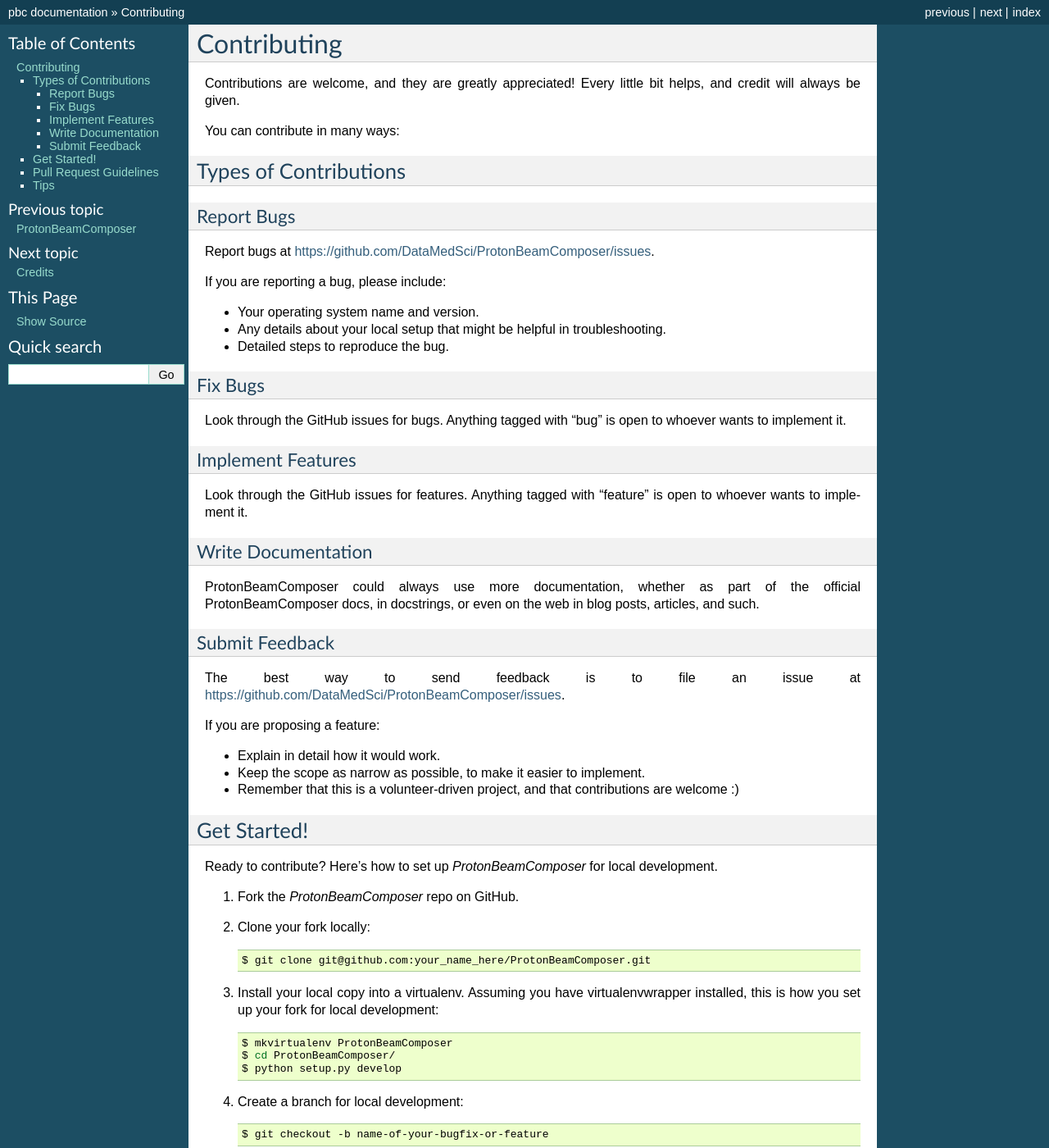
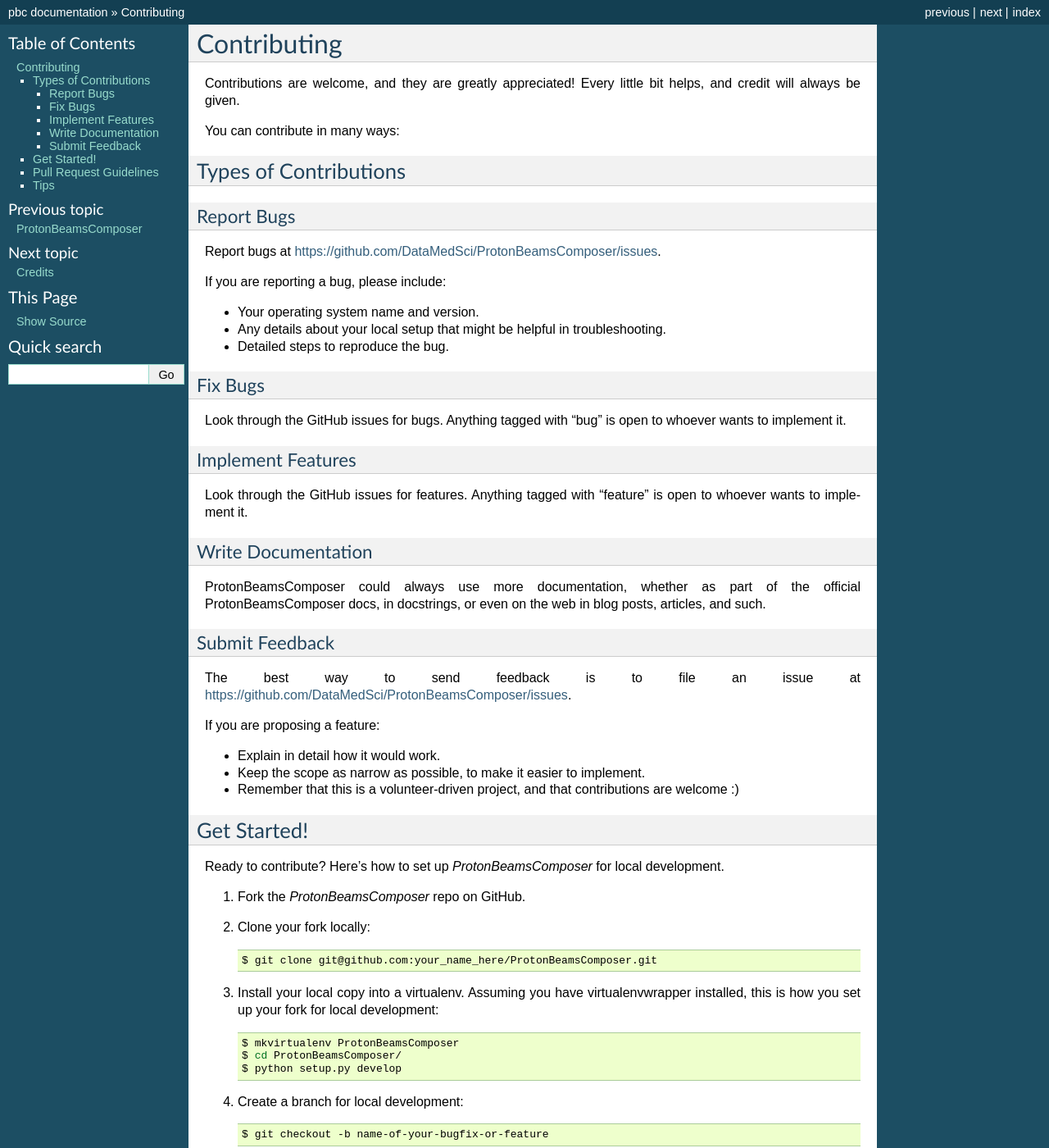
Before and after one commit to DataMedSci/ProtonBeamsComposer, a Sphinx documentation site: the page built from docs/contributing.rst, in a window 1280 px wide and 1400 px high. Shown: the whole window at 82% size. Built offline with Sphinx 7.4.7, drawn with Linux system fonts in a browser that asks for light colours; some of the changed text lies outside the part shown.

Commit message:
Some spelling fixes

```diff
--- a/CONTRIBUTING.rst
+++ b/CONTRIBUTING.rst
@@ -15,7 +15,7 @@
 Report Bugs
 ~~~~~~~~~~~
 
-Report bugs at https://github.com/DataMedSci/ProtonBeamComposer/issues.
+Report bugs at https://github.com/DataMedSci/ProtonBeamsComposer/issues.
 
 If you are reporting a bug, please include:
 
@@ -38,14 +38,14 @@
 Write Documentation
 ~~~~~~~~~~~~~~~~~~~
 
-ProtonBeamComposer could always use more documentation, whether as part of the
-official ProtonBeamComposer docs, in docstrings, or even on the web in blog posts,
+ProtonBeamsComposer could always use more documentation, whether as part of the
+official ProtonBeamsComposer docs, in docstrings, or even on the web in blog posts,
 articles, and such.
 
 Submit Feedback
 ~~~~~~~~~~~~~~~
 
-The best way to send feedback is to file an issue at https://github.com/DataMedSci/ProtonBeamComposer/issues.
+The best way to send feedback is to file an issue at https://github.com/DataMedSci/ProtonBeamsComposer/issues.
 
 If you are proposing a feature:
 
@@ -57,17 +57,17 @@
 Get Started!
 ------------
 
-Ready to contribute? Here's how to set up `ProtonBeamComposer` for local development.
+Ready to contribute? Here's how to set up `ProtonBeamsComposer` for local development.
 
-1. Fork the `ProtonBeamComposer` repo on GitHub.
+1. Fork the `ProtonBeamsComposer` repo on GitHub.
 2. Clone your fork locally::
 
-    $ git clone git@github.com:your_name_here/ProtonBeamComposer.git
+    $ git clone git@github.com:your_name_here/ProtonBeamsComposer.git
 
 3. Install your local copy into a virtualenv. Assuming you have virtualenvwrapper installed, this is how you set up your fork for local development::
 
-    $ mkvirtualenv ProtonBeamComposer
-    $ cd ProtonBeamComposer/
+    $ mkvirtualenv ProtonBeamsComposer
+    $ cd ProtonBeamsComposer/
     $ python setup.py develop
 
 4. Create a branch for local development::
@@ -78,7 +78,7 @@
 
 5. When you're done making changes, check that your changes pass flake8 and the tests, including testing other Python versions with tox::
 
-    $ flake8 ProtonBeamComposer tests
+    $ flake8 ProtonBeamsComposer tests
     $ python setup.py test
     $ tox
 
@@ -102,7 +102,7 @@
    your new functionality into a function with a docstring, and add the
    feature to the list in README.rst.
 3. The pull request should work for Python 2.6, 2.7, 3.3, 3.4 and 3.5, and for PyPy. Check
-   https://travis-ci.org/DataMedSci/ProtonBeamComposer/pull_requests
+   https://travis-ci.org/DataMedSci/ProtonBeamsComposer/pull_requests
    and make sure that the tests pass for all supported Python versions.
 
 Tips
--- a/docs/conf.py
+++ b/docs/conf.py
@@ -1,7 +1,7 @@
 #!/usr/bin/env python3
 # -*- coding: utf-8 -*-
 #
-# ProtonBeamComposer documentation build configuration file, created by
+# ProtonBeamsComposer documentation build configuration file, created by
 # sphinx-quickstart
 #
 # This file is execfile()d with the current directory set to its
@@ -146,7 +146,7 @@
 
 # The name for this set of Sphinx documents.
 # "<project> v<release> documentation" by default.
-#html_title = 'ProtonBeamComposer v'
+#html_title = 'ProtonBeamsComposer v'
 
 # A shorter title for the navigation bar.  Default is the same as html_title.
 #html_short_title = None
--- a/setup.py
+++ b/setup.py
@@ -115,11 +115,11 @@
     name='pbc',
     version=get_version(),
     packages=['pbc'],
-    url='https://github.com/DataMedSci/ProtonBeamComposer',
+    url='https://github.com/DataMedSci/ProtonBeamsComposer',
     license='GPL',
     author='Aga Rudnicka',
     author_email='ant6ant@gmail.com',
-    description='TODO',
+    description='Proton Beams Composer library',
     long_description=readme + '\n',
     classifiers=[
         # How mature is this project? Common values are
```
Also changed, not shown: README.rst (+7 -7 lines), requirements.txt (+3 -4 lines).
